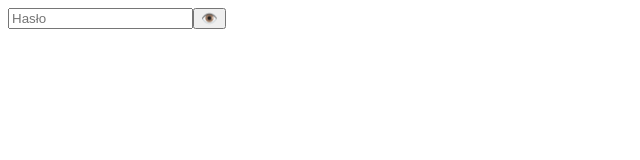
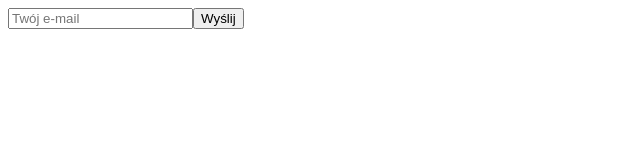
Before and after one commit to kacpi95/React-lesson, a React (Vite) app in the folder React-lesson/: page / in a window 1280 px wide. Shown: the top 160 px of the page, without its empty margins (0-640 px from the left). Built offline with nearby package versions, Linux system fonts and the light colour scheme.

Commit message:
Add task

```diff
--- a/React-lesson/src/App.jsx
+++ b/React-lesson/src/App.jsx
@@ -16,22 +16,29 @@
 // export default App;
 
 import { useState } from 'react';
+function App() {
+  const [email, setEmail] = useState('');
+  const [error, setError] = useState('');
 
-function App() {
-  const [visible, setVisible] = useState(false);
-  const [password, setPassword] = useState('');
+  const handleSubmit = () => {
+    if (!email.includes('@')) {
+      setError('Wpisz poprawny e-mail!');
+    } else {
+      setError('');
+      alert(`Wysłano: ${email}`);
+    }
+  };
 
   return (
     <div>
       <input
-        type={visible ? 'text' : 'password'}
-        value={password}
-        onChange={(e) => setPassword(e.target.value)}
-        placeholder='Hasło'
+        type='email'
+        value={email}
+        onChange={(e) => setEmail(e.target.value)}
+        placeholder='Twój e-mail'
       />
-      <button onClick={() => setVisible(!visible)}>
-        {visible ? '🙈' : '👁️'}
-      </button>
+      <button onClick={handleSubmit}>Wyślij</button>
+      {error && <p style={{ color: 'red' }}>{error}</p>}
     </div>
   );
 }
```
